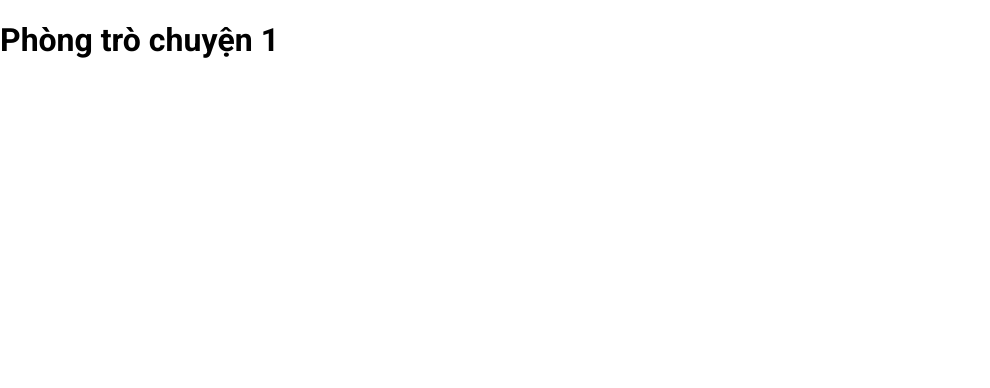
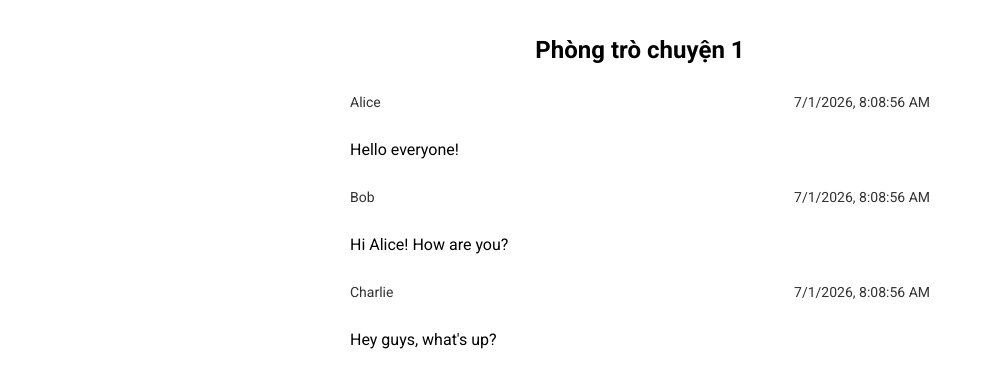
Before and after one commit to phuc394/CustomChat, a React (Vite) app: page /chatroom/1 in a window 1280 px wide. Shown: the top 388 px of the page, without its empty margins (0-990 px from the left). Built offline with nearby package versions, Linux system fonts and the light colour scheme.

Commit message:
feat: Added Text Chat

```diff
--- /dev/null
+++ b/src/pages/ChatRoom/ChatRoom.css
@@ -0,0 +1,19 @@
+.chat-room-container {
+    display: flex;
+    flex-direction: column;
+    align-items: center;
+    padding: 20px;
+}
+
+.chat-room-title {
+    font-size: 24px;
+    margin-bottom: 20px;
+}
+
+.chat-room-messages {
+    width: 100%;
+    max-width: 600px;
+    display: flex;
+    flex-direction: column;
+    gap: 10px;
+}
--- a/src/pages/ChatRoom/ChatRoom.tsx
+++ b/src/pages/ChatRoom/ChatRoom.tsx
@@ -1,8 +1,39 @@
 import {useParams} from "react-router-dom";
 import {useTranslation} from "react-i18next";
+import TextChat from "./components/TextChat/TextChat";
+import './ChatRoom.css';
+
+
+interface Message {
+    chatId: number;
+    user: string;
+    text: string;
+    timestamp: Date;
+}
 
 
 export default function ChatRoom() {
+
+    const mockMessages: Message[] = [
+        {
+            chatId: 1,
+            user: "Alice",
+            text: "Hello everyone!",
+            timestamp: new Date(),
+        },
+        {
+            chatId: 2,
+            user: "Bob",
+            text: "Hi Alice! How are you?",
+            timestamp: new Date(),
+        },
+        {
+            chatId: 3,
+            user: "Charlie",
+            text: "Hey guys, what's up?",
+            timestamp: new Date()
+        }
+    ]
     const { id } = useParams<{id : string}>();
     const chatRoomId = id;
     const { t } = useTranslation('chatroom');
@@ -11,6 +42,11 @@ export default function ChatRoom() {
             <h1 className="chat-room-title">
                 {chatRoomId ? t('chatRoomTitle', { id: chatRoomId }) : t('chatRoomTitle', { id: '' })}
             </h1>
+            <div className="chat-room-messages">
+                {mockMessages.map((message, index) => (
+                    <TextChat key={index} user={message.user} text={message.text} timestamp={message.timestamp} />
+                ))}
+            </div>
         </div>
     )
 }
--- /dev/null
+++ b/src/pages/ChatRoom/components/TextChat/TextChat.tsx
@@ -0,0 +1,22 @@
+import "./TextChat.css";
+
+
+interface TextChatProps {
+    user: string;
+    text: string;
+    timestamp: Date;
+}
+
+export default function TextChat({user, text, timestamp}: TextChatProps) {
+    return (
+        <div className="text-chat-container">
+            <div className="text-chat-header">
+                <span className="text-chat-user">{user}</span>
+                <span className="text-chat-timestamp">{timestamp.toLocaleString()}</span>
+            </div>
+            <div className="text-chat-message">
+                {text}
+            </div>
+        </div>
+    )
+}
--- /dev/null
+++ b/src/pages/ChatRoom/components/TextChat/Textchat.css
@@ -0,0 +1,27 @@
+.text-chat-container {
+    display: flex;
+    flex-direction: column;
+    gap: 10px;
+    height: 100%;
+    width: 100%;
+    overflow: hidden;
+}
+
+
+.text-chat-header {
+    display: flex;
+    align-items: center;
+    justify-content: space-between;
+    padding: 10px;
+}
+
+.text-chat-user, .text-chat-timestamp {
+    font-size: 14px;
+    color: #323232;
+}
+
+.text-chat-message {
+    flex: 1;
+    overflow-y: auto;
+    padding: 10px;
+}
```
